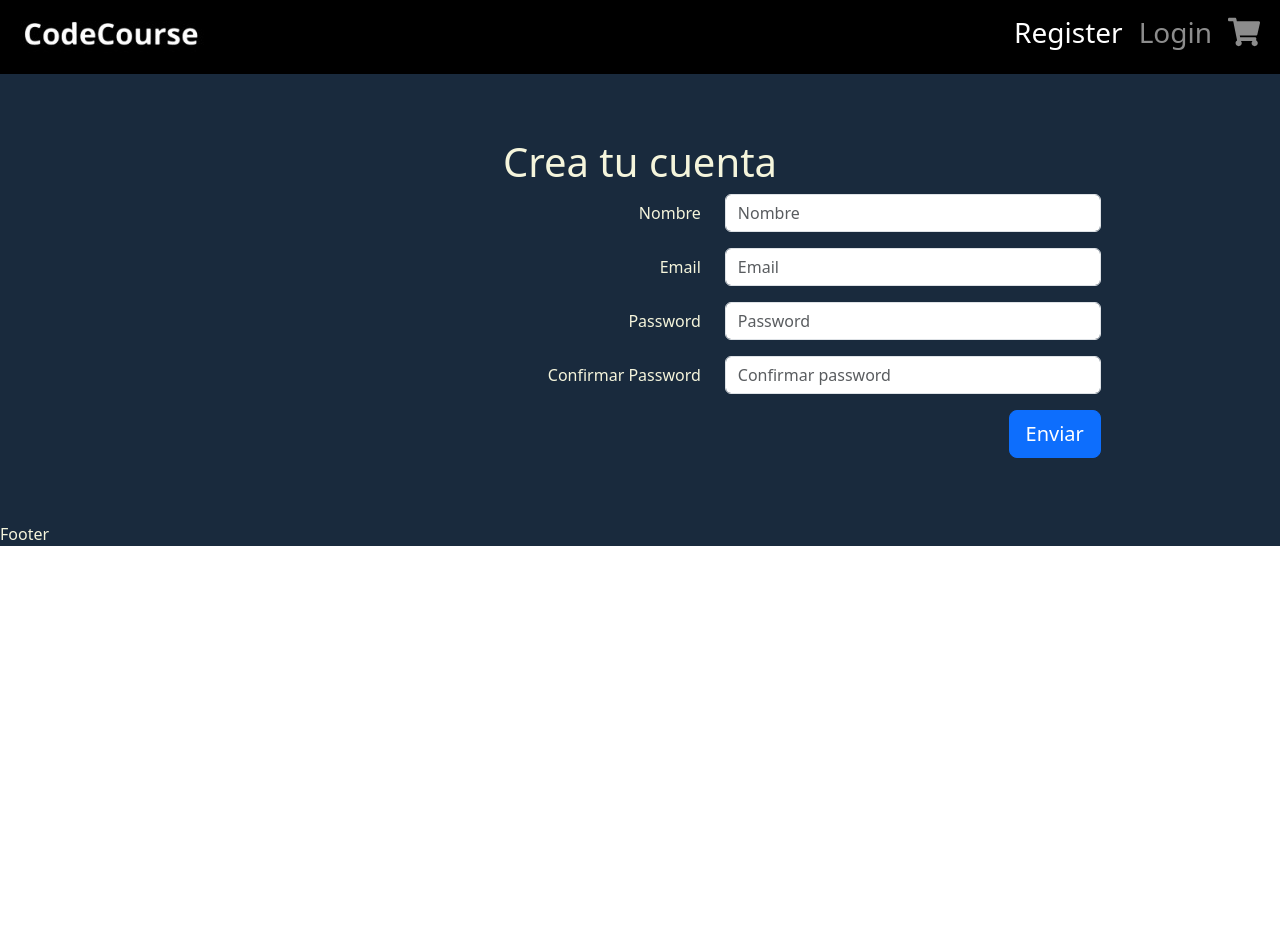
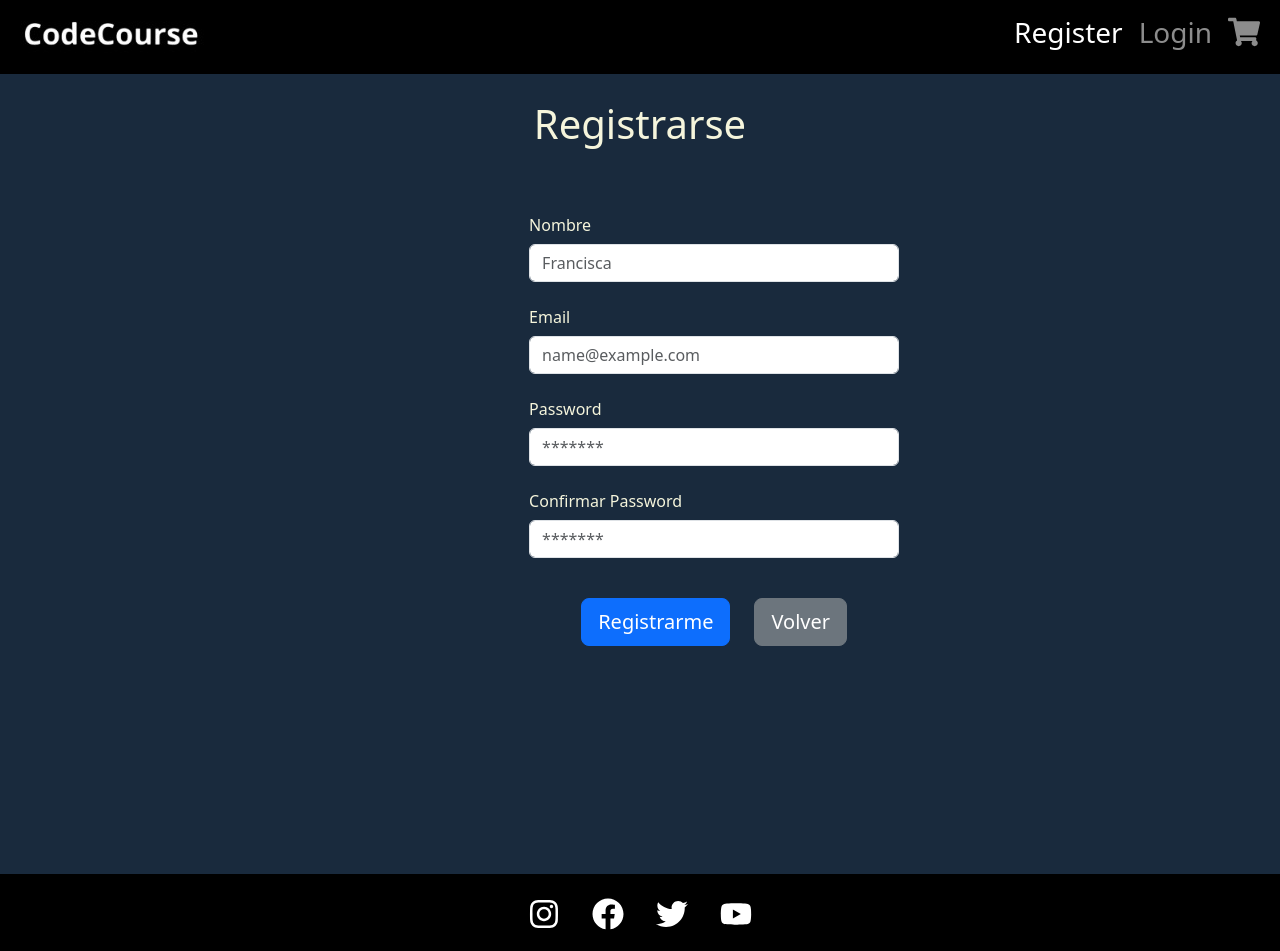
Before and after one commit to Makaosva/hito_2_desarrollo_frontend, a React (Vite) app: page /registro in a window 1280 px wide. Shown: the top 951 px of the page. Before the commit the page ends 800 px from the top, so only its background shows below. Built offline with nearby package versions, Linux system fonts and the light colour scheme; no server answers.

Commit message:
cerrar sesion y otros

```diff
--- a/src/App.css
+++ b/src/App.css
@@ -9,8 +9,8 @@
   background-repeat: no-repeat;
   display: flex;
   flex-direction: column;
-  max-height: 90vh;
-  padding: 5%;
+  min-height: 100vh;
+  padding: 2%;
   text-align: center;
   align-items: center;
 }
--- /dev/null
+++ b/src/components/CerrarSesionButton.jsx
@@ -0,0 +1,32 @@
+import React, { useContext } from "react";
+import { useNavigate } from "react-router-dom";
+import { Button } from "react-bootstrap";
+import { UsuarioContext } from "../context/UsuarioContext";
+
+const CerrarSesionButton = () => {
+  const navigate = useNavigate();
+  const { logout } = useContext(UsuarioContext);
+
+  const handleLogout = () => {
+    logout();
+    navigate("/login");
+  };
+
+  return (
+    <div
+      style={{
+        display: "flex",
+        justifyContent: "flex-end",
+        alignItem: "flex-end",
+        paddingBottom: "30px",
+        paddingRight: "20px",
+      }}
+    >
+      <Button variant="danger" onClick={handleLogout}>
+        Cerrar Sesión
+      </Button>
+    </div>
+  );
+};
+
+export default CerrarSesionButton;
--- a/src/components/Footer.jsx
+++ b/src/components/Footer.jsx
@@ -1,9 +1,32 @@
-import React from 'react'
+import React from 'react';
+import { FaInstagram, FaFacebook, FaTwitter, FaYoutube } from "react-icons/fa";
+import { Container, Row, Col } from "react-bootstrap";
 
 const Footer = () => {
   return (
-    <div>Footer</div>
-  )
-}
+    <footer className="bg-black text-white py-4 mt-auto">
+      <Container>
+        <Row className="justify-content-center">
+          <Col className="text-center">
+            <div className="d-flex justify-content-center">
+              <a href="https:/>/www.instagram.com" className="text-white mx-3">
+                <FaInstagram style={{ fontSize: "2rem" }} />
+              </a>
+              <a href="https:/>/www.facebook.com" className="text-white mx-3">
+                <FaFacebook style={{ fontSize: "2rem" }} />
+              </a>
+              <a href="https:/>/www.twitter.com" className="text-white mx-3">
+                <FaTwitter style={{ fontSize: "2rem" }} />
+              </a>
+              <a href="https:/>/www.youtube.com" className="text-white mx-3">
+                <FaYoutube style={{ fontSize: "2rem" }} />
+              </a>
+            </div>
+          </Col>
+        </Row>
+      </Container>
+    </footer>
+  );
+};
 
-export default Footer
+export default Footer;
--- a/src/components/FormularioUsuario.jsx
+++ b/src/components/FormularioUsuario.jsx
@@ -1,5 +1,5 @@
 import React, { useState } from "react";
-import { Button, Col, Form, Row } from "react-bootstrap";
+import { Button, Col, Form, Row, Container } from "react-bootstrap";
 import { useNavigate } from "react-router-dom";
 
 const FormularioUsuario = ({ setMensaje, setTipo }) => {
@@ -13,6 +13,10 @@ const FormularioUsuario = ({ setMensaje, setTipo }) => {
 
   const handleGoToProfile = () => {
     navigate("/perfil");
+  };
+
+  const handleGoBack = () => {
+    navigate(-1);
   };
 
   const handleChange = (setter) => (e) => {
@@ -48,67 +52,85 @@ const FormularioUsuario = ({ setMensaje, setTipo }) => {
   };
 
   return (
+    <Container
+      className="justify-content-center align-items-center"
+      style={{
+        paddingTop: "50px",
+      }}
+    >
+      <div className="w-100" style={{ maxWidth: "370px" }}>
         <Form onSubmit={validarDatos}>
           <Form.Group as={Row} className="mb-3" controlId="formPlaintextName">
-        <Form.Label column sm="4">
+            <Form.Label column sm="12" className="text-start">
               Nombre
             </Form.Label>
-        <Col sm="8">
+            <Col sm="12">
               <Form.Control
                 type="text"
-            placeholder="Nombre"
+                placeholder="Francisca"
                 onChange={handleChange(setNombre)}
                 value={nombre}
               />
             </Col>
           </Form.Group>
           <Form.Group as={Row} className="mb-3" controlId="formPlaintextEmail">
-        <Form.Label column sm="4">
+            <Form.Label column sm="12" className="text-start">
               Email
             </Form.Label>
-        <Col sm="8">
+            <Col sm="12">
               <Form.Control
                 type="email"
-            placeholder="Email"
+                placeholder="name@example.com"
                 onChange={handleChange(setEmail)}
                 value={email}
               />
             </Col>
           </Form.Group>
           <Form.Group as={Row} className="mb-3" controlId="formPlaintextEmail">
-        <Form.Label column sm="4">
+            <Form.Label column sm="12" className="text-start">
               Password
             </Form.Label>
-        <Col sm="8">
+            <Col sm="12">
               <Form.Control
                 type="password"
-            placeholder="Password"
+                placeholder="*******"
                 onChange={handleChange(setPassword)}
                 value={password}
               />
             </Col>
           </Form.Group>
           <Form.Group as={Row} className="mb-3" controlId="formPlaintextEmail">
-        <Form.Label column sm="4">
+            <Form.Label column sm="12" className="text-start">
               Confirmar Password
             </Form.Label>
-        <Col sm="8">
+            <Col sm="12">
               <Form.Control
                 type="password"
-            placeholder="Confirmar password"
+                placeholder="*******"
                 onChange={handleChange(setConfirmar)}
                 value={confirmar}
               />
             </Col>
           </Form.Group>
+          <div className="d-flex justify-content-center gap-4 pt-4">
             <Button
               type="submit"
-        className="btn btn-primary btn-lg boton"
+              className="btn btn-primary btn-lg"
               onClick={handleGoToProfile}
             >
-        Enviar
+              Registrarme
             </Button>
+            <Button
+              type="button"
+              className="btn btn-secondary btn-lg"
+              onClick={handleGoBack}
+            >
+              Volver
+            </Button>
+          </div>
         </Form>
+      </div>
+    </Container>
   );
 };
 
--- a/src/views/DetallePublicacion.jsx
+++ b/src/views/DetallePublicacion.jsx
@@ -10,14 +10,16 @@ const DetallePublicacion = () => {
   const contacto = "example@gmail.com";
 
   return (
-    <Container className="mt-5">
+    <Container className="mt-5" style={{ minHeight: "100vh" }}>
       <Row>
         <Col xs={12} md={3}>
           <MenuLateral />
         </Col>
         <Col xs={12} md={9}>
           <div className="text-center border p-4 rounded shadow-sm bg-white">
-            <h1 className="mb-4">Detalle Publicación</h1>
+            <h1 className="mb-4" style={{ color: "black" }}>
+              Detalle Publicación
+            </h1>
             <Card
               className="p-4 shadow-sm"
               style={{
--- a/src/views/Home.jsx
+++ b/src/views/Home.jsx
@@ -11,8 +11,8 @@ const Home = () => {
   const { publicaciones } = useContext(UsuarioContext);
 
   return (
-    <Container className="container">
-      <h2>Bienvenidos al MarketPlace de cursos en linea de programacion</h2>
+    <Container className="container d-flex flex-column" style={{ minHeight: "100vh"}}>
+      <h2 className="text-center mb-4">Bienvenidos al MarketPlace de cursos en linea de programacion</h2>
       <Row>
         <Col sm="4">
           <OrdenarPor />
@@ -39,7 +39,7 @@ const Home = () => {
             </Col>
           ))
         ) : (
-          <p>No hay publicaciones disponibles</p>
+          <p className="p-4">No hay publicaciones disponibles</p>
         )}
       </Row>
     </Container>
--- a/src/views/InicioSesion.jsx
+++ b/src/views/InicioSesion.jsx
@@ -15,6 +15,10 @@ const InicioSesion = () => {
     navigate("/perfil");
   };
 
+  const handleGoBack = () => {
+    navigate(-1);
+  };
+
   const handleSubmit = async (e) => {
     e.preventDefault();
     const response = await loginWithEmailAndPassword(email, password);
@@ -23,7 +27,7 @@ const InicioSesion = () => {
 
   return (
     <Container fluid className="registroUsuario">
-      <h1>Login</h1>
+      <h1 className="p-2">Iniciar Sesión</h1>
       <Form onSubmit={handleSubmit}>
         <Form.Group controlId="formBasicCorreo">
           <Form.Label>Email</Form.Label>
@@ -42,7 +46,7 @@ const InicioSesion = () => {
             id="password"
             value={password}
             onChange={(e) => setPassword(e.target.value)}
-            placeholder="Enter your password"
+            placeholder="*******"
           />
         </Form.Group>
         <Button
@@ -50,7 +54,14 @@ const InicioSesion = () => {
           className="btn btn-primary btn-lg boton m-3"
           onClick={handleGoToProfile}
         >
-          Ir a Mi Perfil
+          Iniciar Sesión
+        </Button>
+        <Button
+          type="button"
+          className="btn btn-secondary btn-lg"
+          onClick={handleGoBack}
+        >
+          Volver
         </Button>
       </Form>
     </Container>
--- a/src/views/MisPublicaciones.jsx
+++ b/src/views/MisPublicaciones.jsx
@@ -3,6 +3,8 @@ import { Container, Row, Col } from "react-bootstrap";
 import MenuLateral from "../components/MenuLateral";
 import CardPublicacion from "../components/CardPublicacion";
 import { UsuarioContext } from "../context/UsuarioContext";
+import CerrarSesionButton from "../components/CerrarSesionButton";
+
 
 // La vista Mis Publicaciones se muestra las cards despues de Crear Publicaciones
 const MisPublicaciones = () => {
@@ -13,7 +15,7 @@ const MisPublicaciones = () => {
   }, [setActiveMenu, publicaciones]);
 
   return (
-    <Container fluid className="mt-5">
+    <Container fluid className="mt-5" style={{ minHeight: "100vh" }}>
       <Row>
         <Col xs={12} md={3}>
           <MenuLateral />
@@ -23,6 +25,7 @@ const MisPublicaciones = () => {
           <div className="text-center mb-4">
             <h1 className="border-bottom pb-2">Mis Publicaciones</h1>
           </div>
+          <p className="text-center p-4">Nombre de Usuario</p>
           <Row>
             {publicaciones.length > 0 ? (
               publicaciones.map((pub, index) => (
@@ -43,6 +46,7 @@ const MisPublicaciones = () => {
           </Row>
         </Col>
       </Row>
+      <CerrarSesionButton />
     </Container>
   );
 };
--- a/src/views/RegistroUsuario.jsx
+++ b/src/views/RegistroUsuario.jsx
@@ -4,7 +4,7 @@ import FormularioUsuario from "../components/FormularioUsuario";
 const RegistroUsuario = () => {
   return (
     <main className="registroUsuario">
-      <h1>Crea tu cuenta</h1>
+      <h1>Registrarse</h1>
       <section className="formulario">
         <FormularioUsuario />
       </section>
```
Also changed, not shown: src/views/CrearPublicacion.jsx (+19 -6 lines), src/views/Perfil.jsx (+9 -2 lines). Lines whose indentation alone changed are shown as unchanged.
